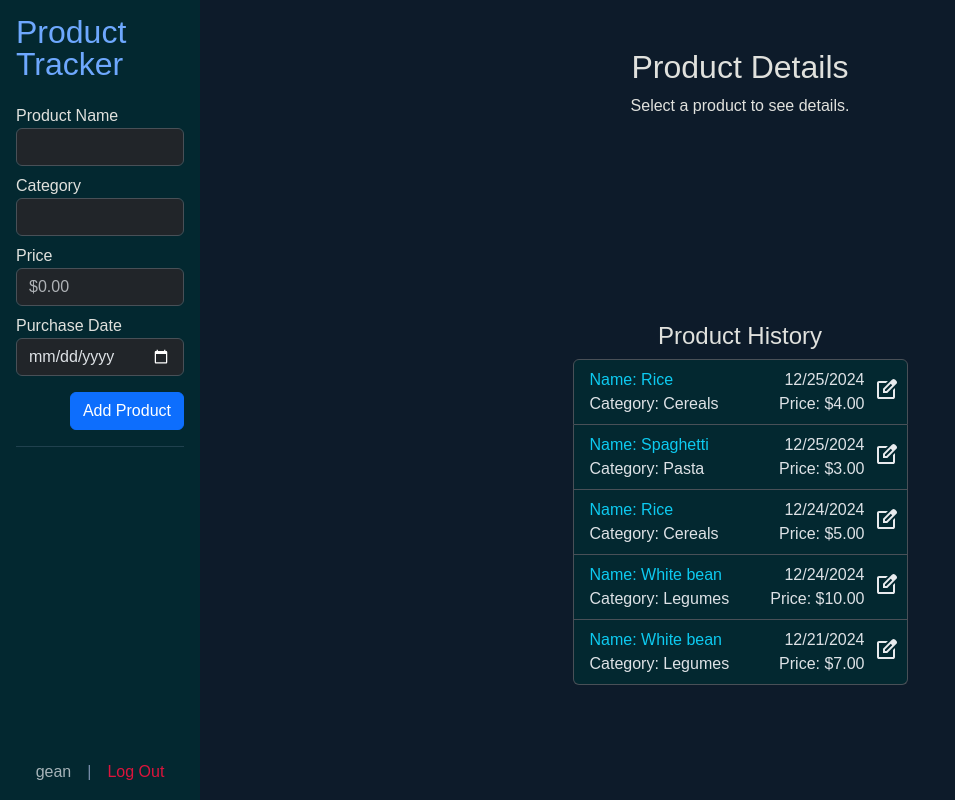
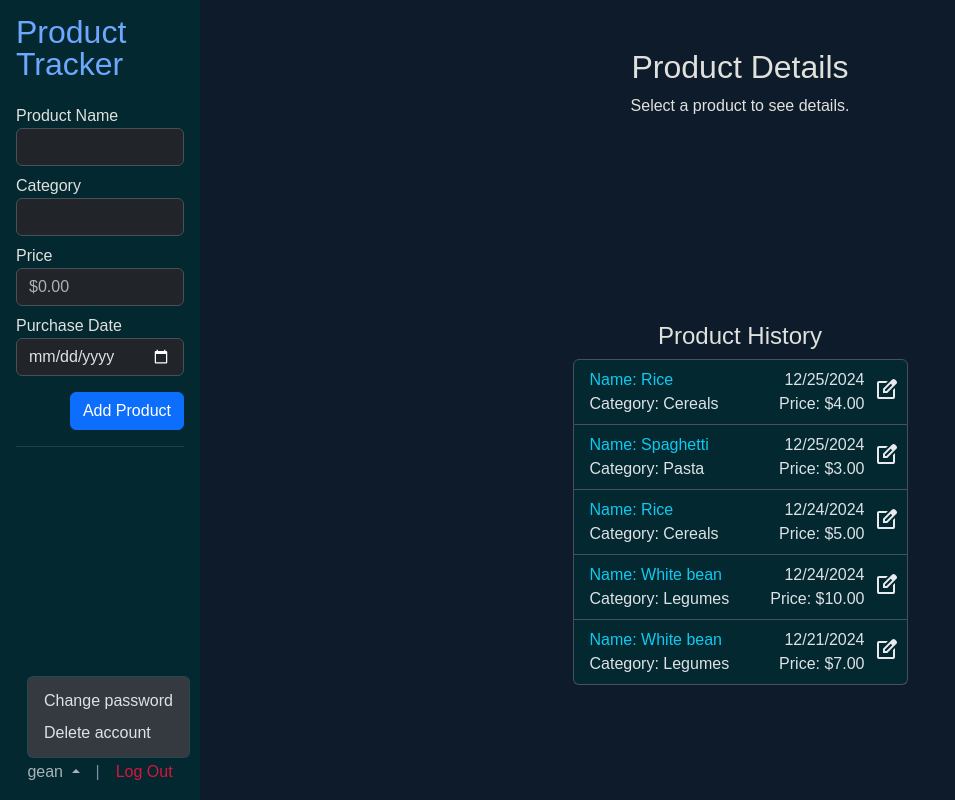
Before and after one commit to geanluiz/CS50, a Flask app: page / in a window 1280 px wide, after a click on "gean". Shown: the whole page, without its empty margins (0-955 px from the left). Run offline with Flask 3, Linux system fonts and the light colour scheme; a user stored in the database is signed in.

Commit message:
updates at 30-12-24

```diff
--- a/final-project/app.py
+++ b/final-project/app.py
@@ -1,6 +1,6 @@
 import time
 from functools import wraps
-from flask import Flask, redirect, render_template, request, session
+from flask import Flask, flash, redirect, render_template, request, session
 from flask_session import Session
 from math import floor
 from sqlalchemy import create_engine, text
@@ -23,7 +23,7 @@ db = scoped_session(sessionmaker(bind=engine))
 
 # Formatting functions
 def usd(value):
-    """Format value as BRL."""
+    """Format value as USD."""
     return f"${value:,.2f}"
 
 def date_format(pattern, value):
@@ -142,11 +142,88 @@ def register():
         session["user_id"] = id
 
 
+        flash("Registered!")
         return redirect("/")
 
     # User reached route via GET
     else:
         return render_template("register.html")
+
+
+@app.route("/change_password", methods=["GET", "POST"])
+@login_required
+def change_pwd():
+    """Lets user change its password"""
+
+    if request.method == "POST":
+        # Ensure password was submitted
+        current = request.form.get("current")
+        if not current:
+            return render_template("apology.html", error="must provide password")
+
+        user_pwd = db.execute(text(
+            "SELECT pwd FROM users WHERE id = :id"
+        ), {"id": session['user_id']}).fetchone().pwd
+
+        if not check_password_hash(user_pwd, current):
+            return render_template("apology.html", error="wrong password")
+
+        if not request.form.get("password"):
+            return render_template("apology.html", error="must provide password")
+
+        hash1 = generate_password_hash(request.form.get("password"))
+        hash2 = request.form.get("confirmation")
+
+        if not check_password_hash(hash1, hash2):
+            return render_template("apology.html", error="passwords do not match")
+
+        db.execute(text(
+            "UPDATE users SET pwd = :pwd WHERE id = :id"
+        ), {"pwd": hash1, "id": session['user_id']})
+        db.commit()
+
+        flash("Password changed!")
+        return redirect("/")
+
+    else:
+        return render_template("password.html")
+
+
+@app.route("/delete_account", methods=["GET", "POST"])
+@login_required
+def delete_user():
+    """Deletes user account"""
+
+    if request.method == "POST":
+        # Checks user credentials
+
+        if not request.form.get("username"):
+            return render_template("apology.html", error="must provide username")
+
+        if not request.form.get("password"):
+            return render_template("apology.html", error="must provide password")
+
+        rows = db.execute(text(
+            "SELECT * FROM users WHERE username = :user",
+        ), {"user": request.form.get("username")}).fetchall()
+
+        # Ensure username exists and password is correct
+        if len(rows) != 1 or not check_password_hash(rows[0].pwd, request.form.get("password")):
+
+            return render_template("apology.html", error="invalid username and/or password")
+
+
+        # Proceeds to delete user account
+        db.execute(text(
+            "DELETE FROM users WHERE id = :id"
+        ), {"id": session['user_id']})
+
+        session.clear()
+
+        return redirect("/")
+
+    else:
+        return render_template("delete_acc.html")
 
 
 @app.route("/", methods=["GET"])
@@ -248,6 +325,7 @@ def add_product():
         """INSERT OR IGNORE INTO history (user_id, item_id, t_date, price) VALUES (:user, :item, :date, :price)"""
         ), {"user": session["user_id"], "item": id, "date": date, "price": price})
     db.commit()
+
     return redirect("/")
 
 @app.route("/delete/<id>")
@@ -278,6 +356,7 @@ def delete_product(id):
     ), {"id": selected.hist_id})
     db.commit()
 
+    flash("Deleted!")
     return redirect("/")
 
 
@@ -326,9 +405,18 @@ def product():
     except ZeroDivisionError:
         avg_days = 0
 
-    # TODO: change username return logic ####################
 
-    return render_template("index.html", selected_product=selected, products=products, categories=categories, avg_days=avg_days, username=products[0].username)
+    # Checks if user is logged in and returns its username to the sidebar
+    try:
+        username = db.execute(text(
+            "SELECT username FROM users WHERE id = :id"
+        ), {"id": session['user_id']}).fetchone().username
+    except:
+        session.clear()
+        return redirect("/")
+
+
+    return render_template("index.html", selected_product=selected, products=products, categories=categories, avg_days=avg_days, username=username)
 
 
 @app.route("/edit/<id>", methods=["GET", "POST"])
--- a/final-project/notes.txt
+++ b/final-project/notes.txt
@@ -5,6 +5,8 @@ https://www.zoho.com/pt-br/creator/apps/custom-expense-tracking-management-softw
 https://w3layouts.com/template/collective-admin-panel-website-template/
 https://startbootstrap.com/previews/sb-admin
 https://blog-cdn.everhour.com/blog/wp-content/uploads/2023/08/rydoo-expenses.jpg
+
+https://freelancefootprints.substack.com/p/yet-another-password-reset-tutorial
 
 
 
--- /dev/null
+++ b/final-project/static/script.js
@@ -0,0 +1,21 @@
+
+const modal = document.getElementById('modal')
+if (modal) {
+    modal.addEventListener('show.bs.modal', event => {
+        // Button that triggered the modal
+        const button = event.relatedTarget
+
+        const product = button.getAttribute('data-bs-name')
+
+        // Update the modal's content.
+        const modalBodyInput = modal.querySelector('.modal-dialog')
+        const productId = button.value
+
+
+        htmlForm = fetch(`/edit/${productId}`)
+        .then(response => response.text())
+        .then(html => {
+            modalBodyInput.innerHTML = html
+        })
+    })
+}
--- a/final-project/templates/index.html
+++ b/final-project/templates/index.html
@@ -1,7 +1,10 @@
 {% extends "layout.html" %}
 {% block main %}
 	<div class="d-flex h-100 p-0 m-0">
+		<!-- spacer for responsiveness -->
 		<div class="offcanvas-sm" style="width:200px"></div>
+
+		<!-- sidebar -->
 		<nav class="offcanvas-sm offcanvas-start p-3 h-100 bg-info-subtle" style="width: 200px; position: fixed;" tabindex="-1" id="offcanvasResponsive" aria-labelledby="offcanvasResponsiveLabel">
             <div class="offcanvas-body-sm" style="height: 60%">
 				<h2 class="offcanvas-title mb-4 lh-1"><a href="/">Product Tracker</a></h2>
@@ -32,18 +35,30 @@
 					</div>
 				</form>
 				<hr style="color: #778DA9">
+				{% if get_flashed_messages() %}
+					<div class="alert alert-dark">{{ get_flashed_messages() | join(" ") }}</div>
+				{% endif %}
 			</div>
-			<div class="offcanvas-footer d-flex justify-content-center align-items-end" style="height:40%">
-				<a class="text-muted">{{ username }}</a>
+			<div id="user-div" class="offcanvas-footer d-flex justify-content-center align-items-end dropup" style="height:40%">
+				<a class="text-muted dropdown-toggle" data-bs-toggle="dropdown" aria-expanded="false" style="cursor: pointer">{{ username }} </a>
+				<ul class="dropdown-menu dropdown-menu-dark">
+					<li><a class="dropdown-item" href="{{ url_for('change_pwd') }}">Change password</a></li>
+					<li><a class="dropdown-item" href="{{ url_for('delete_user') }}">Delete account</a></li>
+				</ul>
+
 				<a class="px-3" style="color: #778DA9">|</a>
 				<a href="/logout" style="color: #DC143C">Log Out</a>
 			</div>
 		</nav>
 
+		<!-- main div -->
 		<div class="text-center mx-auto p-2 pt-5">
+			<!-- button that toggles sidebar on small devices -->
 			<button class="btn d-sm-none position-absolute top-0 start-0 pt-3" style="width: 20px; height: 20px;" type="button" data-bs-toggle="offcanvas" data-bs-backdrop="false" data-bs-target="#offcanvasResponsive" aria-controls="offcanvasResponsive">
 				<span class="material-symbols-outlined position-relative top-0">menu</span>
 			</button>
+
+			<!-- product details div -->
 			<div class="text-start pb-4" style="height: 250px; width: 335px;">
 				{% if selected_product %}
 					<h2 class="pb-4 text-center">Product Details</h2>
@@ -59,6 +74,7 @@
 				{% endif %}
 			</div>
 
+			<!-- history div -->
 			<div class="mt-4 mx-auto pb-4" style="width: 335px;">
 				<h4>Product History</h4>
 				<ul id="product-list" class="list-group">
@@ -78,15 +94,15 @@
 									</a>
 								</div>
 								<div>
+									<!-- edit button, opens modal -->
 									<button name="edit" value="{{ product.hist_id }}" class="btn p-2 pb-0 pt-2" data-bs-toggle="modal" data-bs-target="#modal" data-bs-name="{{ product.name.capitalize() }}">
 										<svg xmlns="http://www.w3.org/2000/svg" height="24px" viewBox="0 -960 960 960" width="24px" fill="#e8eaed"><path d="M200-120q-33 0-56.5-23.5T120-200v-560q0-33 23.5-56.5T200-840h357l-80 80H200v560h560v-278l80-80v358q0 33-23.5 56.5T760-120H200Zm280-360ZM360-360v-170l367-367q12-12 27-18t30-6q16 0 30.5 6t26.5 18l56 57q11 12 17 26.5t6 29.5q0 15-5.5 29.5T897-728L530-360H360Zm481-424-56-56 56 56ZM440-440h56l232-232-28-28-29-28-231 231v57Zm260-260-29-28 29 28 28 28-28-28Z"/></svg>
 									</button>
 
 									<!-- modal -->
+									<!-- https://getbootstrap.com/docs/5.3/components/modal/ -->
 									<div class="modal fade" id="modal" tabindex="-1" aria-labelledby="modalLabel" aria-hidden="true">
-										<div class="modal-dialog">
-
-										</div>
+										<div class="modal-dialog"></div>
 									</div>
 								</div>
 							</li>
@@ -99,26 +115,5 @@
 		</div>
     </div>
 
-  	<script>
-      	const modal = document.getElementById('modal')
-		if (modal) {
-			modal.addEventListener('show.bs.modal', event => {
-				// Button that triggered the modal
-				const button = event.relatedTarget
-
-				const product = button.getAttribute('data-bs-name')
-
-				// Update the modal's content.
-				const modalBodyInput = modal.querySelector('.modal-dialog')
-				const productId = button.value
-
-
-				htmlForm = fetch(`/edit/${productId}`)
-				.then(response => response.text())
-				.then(html => {
-					modalBodyInput.innerHTML = html
-				})
-			})
-		}
-	</script>
+  	<script src="../static/script.js"></script>
 {% endblock %}
--- a/final-project/templates/modal.html
+++ b/final-project/templates/modal.html
@@ -1,6 +1,6 @@
 <div class="modal-content">
     <div class="modal-header">
-        <h1 class="modal-title fs-5" id="modalLabel">Edit {{ selected_product.name.capitalize() }}</h1>
+        <h1 class="modal-title fs-5" id="modalLabel">Edit Product: {{ selected_product.name.capitalize() }}, {{ date_format("%d %b %Y", selected_product.t_date) }}</h1>
         <button type="button" class="btn-close" data-bs-dismiss="modal" aria-label="Close"></button>
     </div>
     <div class="modal-body">
@@ -26,7 +26,8 @@
                 <label for="date">Purchase Date</label>
                 <input type="date" class="form-control" id="date" name="date" required value="{{ date_format("%Y-%m-%d", selected_product.t_date) }}">
             </div>
-            <div class="form-group mt-2 text-end">
+            <div class="form-group mt-3 text-end">
+                <!-- delete button   -->
                 <a class="pe-2" href="{{ url_for('delete_product', id=selected_product.hist_id) }}" onclick="return confirm('Are you sure?')">
                         <svg xmlns="http://www.w3.org/2000/svg" height="24px" viewBox="0 -960 960 960" width="24px" fill="#e8eaed"><path d="M280-120q-33 0-56.5-23.5T200-200v-520h-40v-80h200v-40h240v40h200v80h-40v520q0 33-23.5 56.5T680-120H280Zm400-600H280v520h400v-520ZM360-280h80v-360h-80v360Zm160 0h80v-360h-80v360ZM280-720v520-520Z"/></svg>
                 </a>
```
Also changed, not shown: final-project/templates/delete_acc.html (added, +24 -0 lines), final-project/templates/password.html (added, +26 -0 lines), final-project/products.db, final-project/static/abstract-luxury-gradient-blue-background-smooth-dark-blue-with-black-vignette-studio-banner.jpg (deleted), 3 other files.
